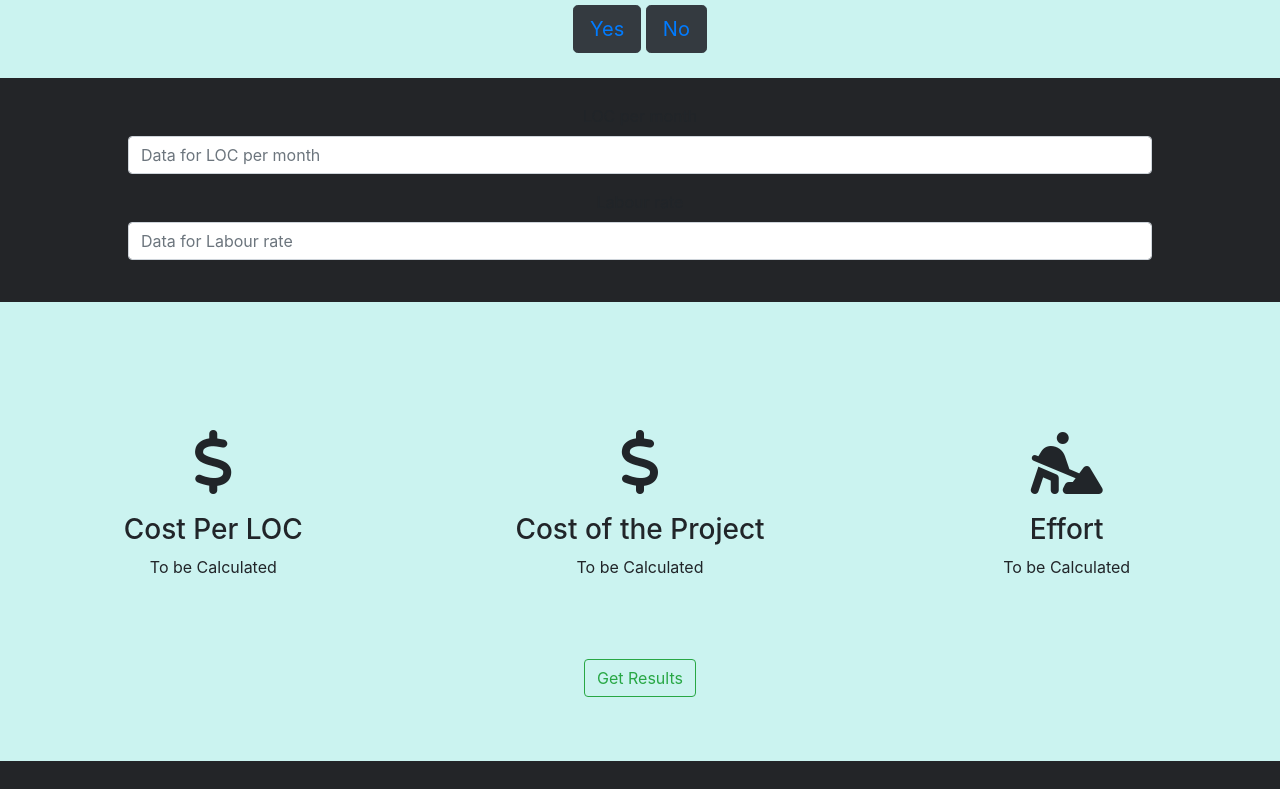
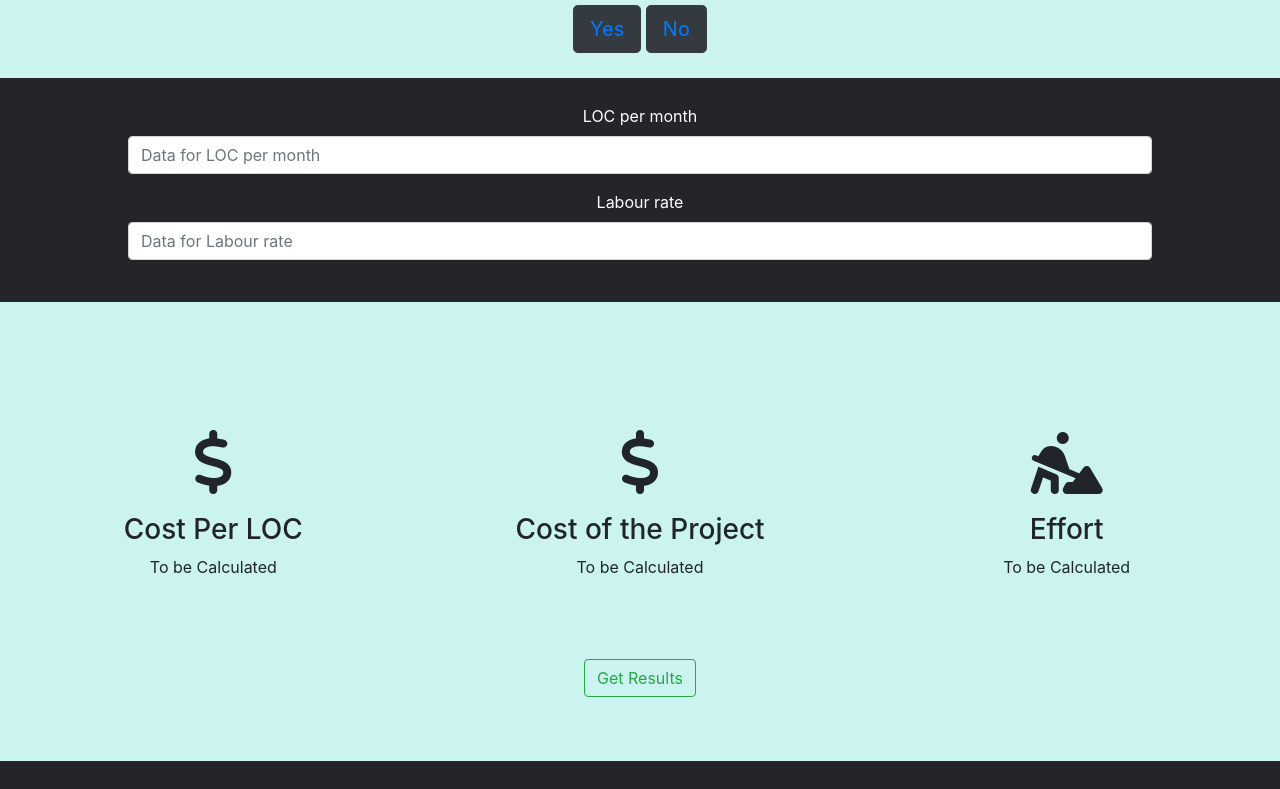
Before and after one commit to Nagesh-Vara/Software_Assignment, a plain HTML site: page data.html in a window 1280 px wide. Shown: the part 946-1735 px from the top of the page. Drawn offline with nearby package versions, Linux system fonts and the light colour scheme.

Commit message:
Update data.html

```diff
--- a/data.html
+++ b/data.html
@@ -75,7 +75,7 @@
     <button type="button" class="btn btn-dark btn-lg click-button"><a href="#" onclick="myCreateFunction()">Yes</a></button>
     <button type="button" class="btn btn-dark btn-lg click-button"><a href="#formGroupExampleInput5">No</a></button>
   </section>
-  <section class="main-section" style="background-color:#232528; padding-bottom:2%;">
+  <section class="main-section" style="background-color:#232528; padding-bottom:2%; color:#fff;">
     <div class="form-group userinput">
       <label for="formGroupExampleInput2">LOC per month</label>
       <input type="number" class="form-control" id="formGroupExampleInput5" placeholder="Data for LOC per month">
```
